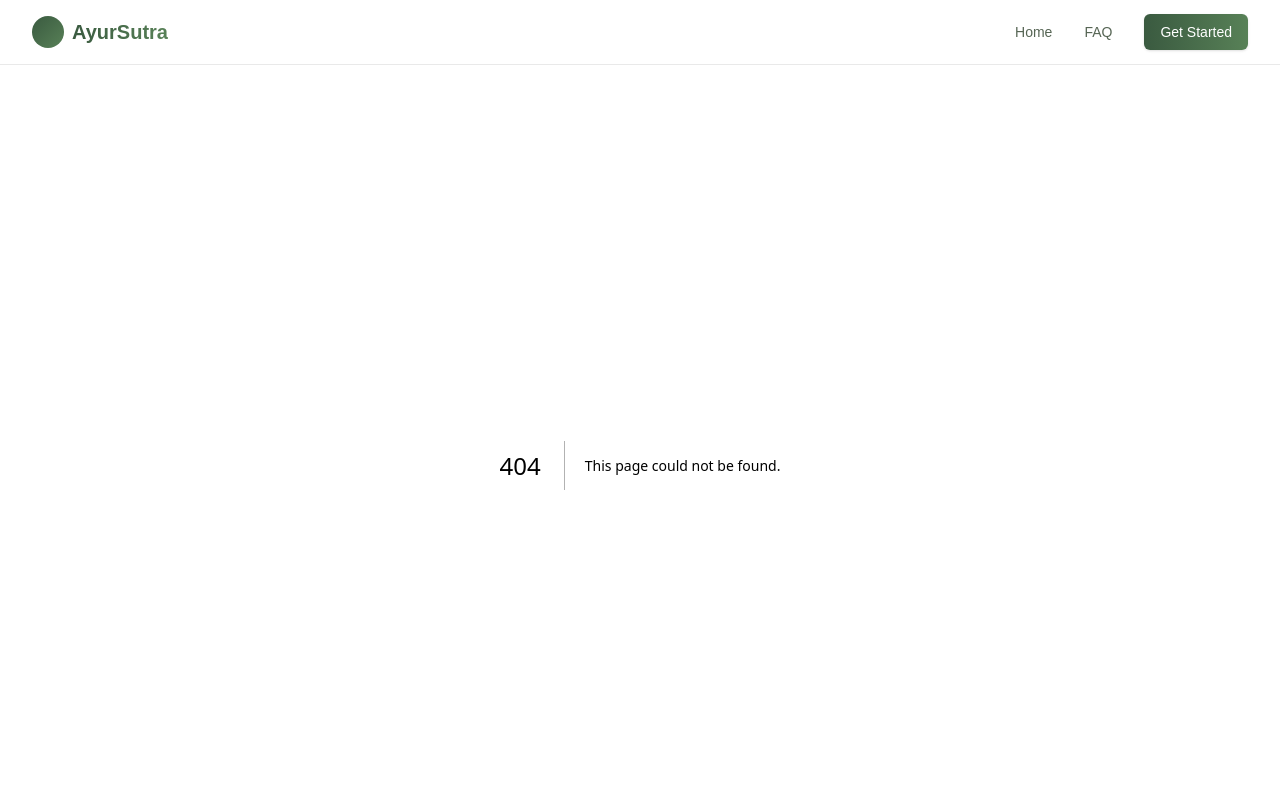
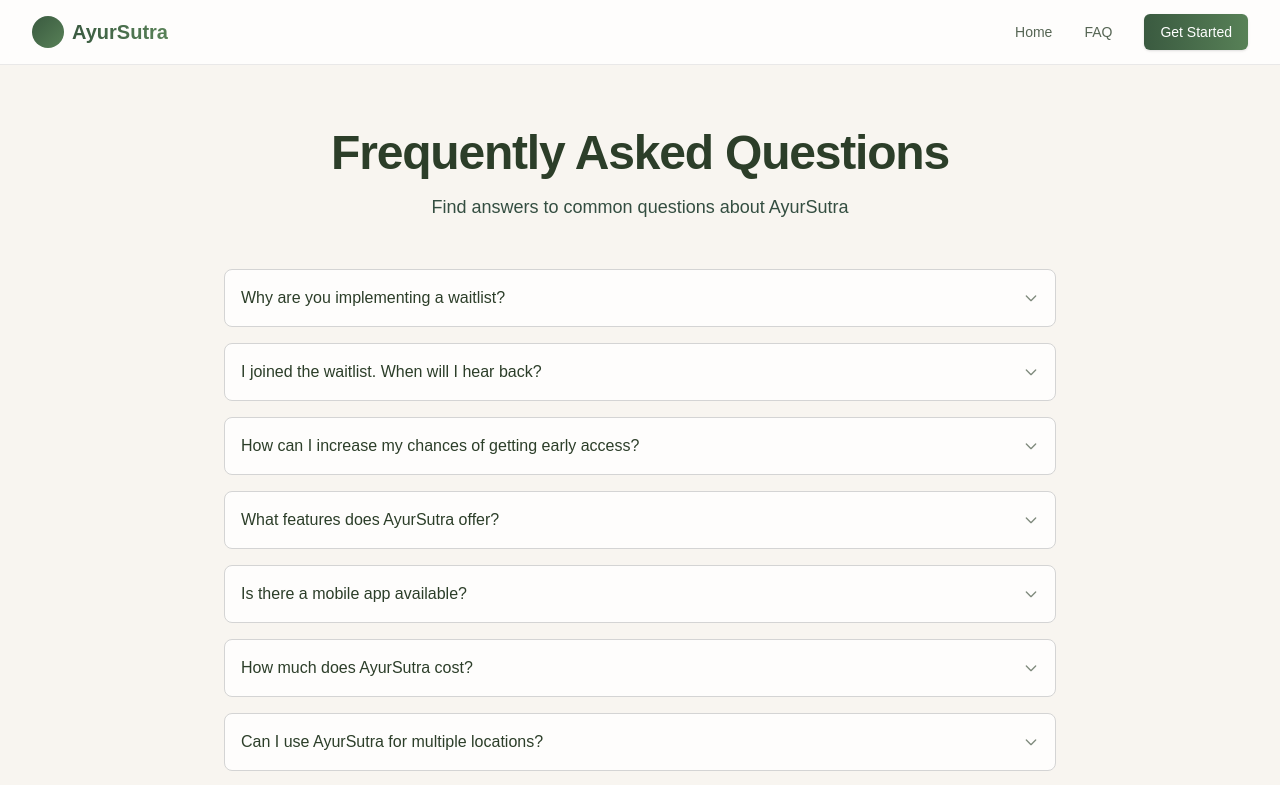
Before and after one commit to NextGenGk/Ayursutra-Panchkarma-Landing-Page, a Next.js app: page /faq in a window 1280 px wide. Before the commit this address had no page. Shown: the top 785 px of the page. Built offline with nearby package versions, Linux system fonts and the light colour scheme.

Commit message:
Update : extract data from faq section and convert it into a page

```diff
--- /dev/null
+++ b/app/faq/page.tsx
@@ -0,0 +1,9 @@
+import { FAQSection } from "@/components/ui/faq-section";
+
+export default function FAQPage() {
+  return (
+    <div className="min-h-screen bg-background">
+      <FAQSection />
+    </div>
+  );
+}
--- /dev/null
+++ b/components/ui/faq-section.tsx
@@ -0,0 +1,120 @@
+"use client";
+
+import React, { useState } from "react";
+
+interface FAQItem {
+  question: string;
+  answer: string;
+  link?: {
+    url: string;
+    text: string;
+  };
+}
+
+export const FAQSection = () => {
+  const [openFaqIndex, setOpenFaqIndex] = useState<number | null>(null);
+
+  const toggleFaq = (index: number) => {
+    setOpenFaqIndex(openFaqIndex === index ? null : index);
+  };
+
+  const faqs: FAQItem[] = [
+    {
+      question: "Why are you implementing a waitlist?",
+      answer: "We're currently in the final stages of development and want to ensure a smooth launch. The waitlist helps us onboard users in a controlled manner and provide the best possible experience."
+    },
+    {
+      question: "I joined the waitlist. When will I hear back?",
+      answer: "We'll be sending out invitations on a rolling basis. You'll receive an email as soon as your spot in line comes up, typically within 5-6 months."
+    },
+    {
+      question: "How can I increase my chances of getting early access?",
+      answer: "We prioritize early signups and healthcare professionals. Sharing about us on social media can also help move you up the list!"
+    },
+    {
+      question: "What features does AyurSutra offer?",
+      answer: "AyurSutra provides comprehensive Panchakarma patient management including appointment scheduling, treatment tracking, patient history, and personalized care plans - all integrated with traditional Ayurvedic principles."
+    },
+    {
+      question: "Is there a mobile app available?",
+      answer: "Yes! AyurSutra will be available on both iOS and Android platforms. You'll receive download instructions when you get access to the platform."
+    },
+    {
+      question: "How much does AyurSutra cost?",
+      answer: "We offer flexible pricing plans based on practice size and needs. Early access users will receive special introductory pricing. Complete pricing details will be shared when you're invited to join."
+    },
+    {
+      question: "Can I use AyurSutra for multiple locations?",
+      answer: "Absolutely! Our platform supports multi-location management, making it easy to oversee multiple clinics or centers from a single dashboard."
+    },
+    {
+      question: "Is my data secure with AyurSutra?",
+      answer: "Data security is our top priority. We are fully compliant with the Digital Personal Data Protection (DPDP) Act 2023 and implement FHIR (Fast Healthcare Interoperability Resources) standards for healthcare data. Your information is protected with end-to-end encryption, regular security audits, and strict access controls to ensure maximum privacy and security."
+    },
+    {
+      question: "About AyurSutra",
+      answer: "AyurSutra is revolutionizing Panchakarma patient management by combining modern technology with ancient Ayurvedic wisdom. Learn more about our vision and team at",
+      link: {
+        url: "https://foyer-poster-75653596.figma.site/",
+        text: "Our Website"
+      }
+    }
+  ];
+
+  return (
+    <div className="mx-auto max-w-4xl px-6 py-16 sm:px-8">
+      <div className="text-center mb-12">
+        <h2 className="text-4xl font-bold tracking-tight text-foreground sm:text-5xl mb-4">
+          Frequently Asked Questions
+        </h2>
+        <p className="text-muted-foreground text-lg">Find answers to common questions about AyurSutra</p>
+      </div>
+
+      <div className="space-y-4">
+        {faqs.map((faq, index) => (
+          <div key={index} className="rounded-lg border border-border bg-card/80 overflow-hidden transition-all hover:shadow-md">
+            <button
+              className="w-full flex justify-between items-center p-4 text-left focus:outline-none hover:bg-card/50 transition-colors"
+              onClick={() => toggleFaq(index)}
+              aria-expanded={openFaqIndex === index}
+              aria-controls={`faq-${index}`}
+            >
+              <h3 className="text-base font-medium text-foreground">{faq.question}</h3>
+              <svg
+                className={`w-4 h-4 text-foreground/60 transition-transform duration-200 ${openFaqIndex === index ? 'rotate-180' : ''}`}
+                fill="none"
+                viewBox="0 0 24 24"
+                stroke="currentColor"
+              >
+                <path strokeLinecap="round" strokeLinejoin="round" strokeWidth={2} d="M19 9l-7 7-7-7" />
+              </svg>
+            </button>
+            <div
+              id={`faq-${index}`}
+              className={`px-4 transition-all duration-300 ease-in-out overflow-hidden ${openFaqIndex === index ? 'max-h-96 opacity-100 pb-4' : 'max-h-0 opacity-0 pb-0'}`}
+              style={{
+                transition: 'max-height 0.3s ease-in-out, opacity 0.3s ease-in-out, padding-bottom 0.3s ease-in-out',
+                willChange: 'max-height, opacity, padding-bottom'
+              }}
+              aria-hidden={openFaqIndex !== index}
+            >
+              <p className="text-foreground/80 text-sm">
+                {faq.answer}
+                {faq.link && (
+                  <a
+                    href={faq.link.url}
+                    target="_blank"
+                    rel="noopener noreferrer"
+                    className="text-primary hover:underline ml-1 transition-colors duration-200"
+                  >
+                    {faq.link.text}
+                  </a>
+                )}
+              </p>
+            </div>
+          </div>
+        ))}
+      </div>
+    </div>
+  );
+};
--- a/components/ui/footer.tsx
+++ b/components/ui/footer.tsx
@@ -68,7 +68,7 @@ export function Footer() {
             <h3 className="text-sm font-semibold uppercase tracking-wider text-foreground/90">Resources</h3>
             <ul className="mt-4 space-y-3">
               <li>
-                <Link href="#faq" className="text-sm text-foreground/80 hover:text-primary transition-colors">
+                <Link href="/faq" className="text-sm text-foreground/80 hover:text-primary transition-colors">
                   FAQ
                 </Link>
               </li>
--- a/components/ui/navbar.tsx
+++ b/components/ui/navbar.tsx
@@ -26,9 +26,9 @@ export function Navbar() {
               <Link href="/" className="text-sm font-medium text-foreground/80 transition-colors hover:text-primary">
                 Home
               </Link>
-              <a href="#faq" className="text-sm font-medium text-foreground/80 transition-colors hover:text-primary">
+              <Link href="/faq" className="text-sm font-medium text-foreground/80 transition-colors hover:text-primary">
                 FAQ
-              </a>
+              </Link>
               <Link
                 href="/signup"
                 className="inline-flex items-center rounded-md bg-gradient-to-r from-primary to-primary-light px-4 py-2 text-sm font-medium text-white shadow-sm hover:opacity-90 transition-opacity"
@@ -69,13 +69,13 @@ export function Navbar() {
             >
               Home
             </Link>
-            <a
-              href="#faq"
+            <Link
+              href="/faq"
               className="block px-3 py-2 text-base font-medium text-foreground/80 hover:bg-foreground/5 rounded-md"
               onClick={() => setIsMenuOpen(false)}
             >
               FAQ
-            </a>
+            </Link>
             <Link
               href="/signup"
               className="block px-3 py-2 text-base font-medium text-foreground/80 hover:bg-foreground/5 rounded-md"
```
